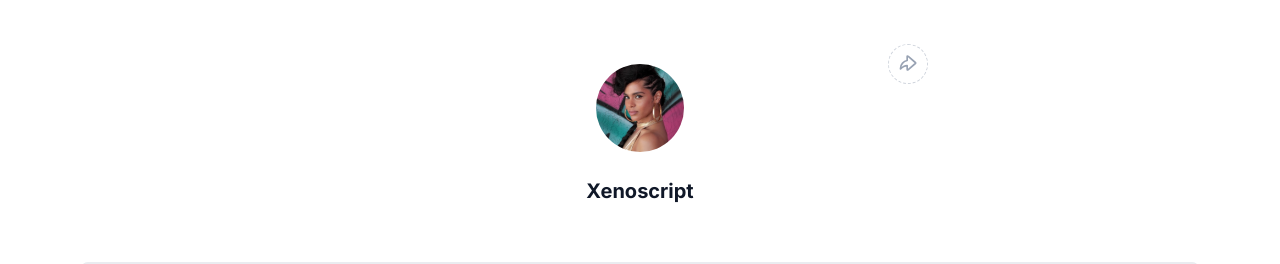
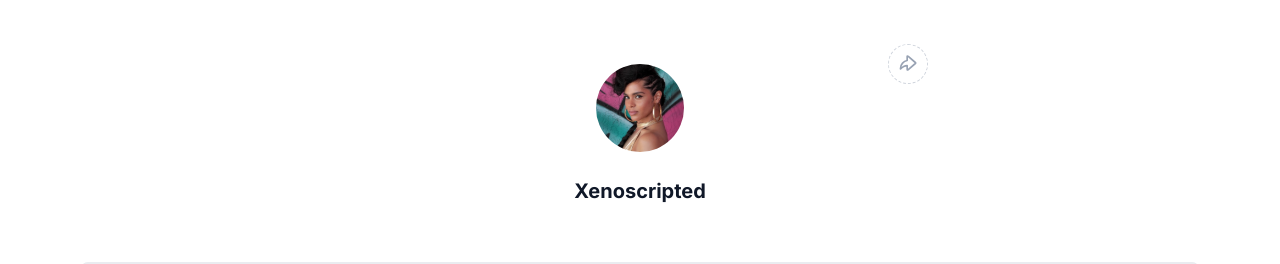
Before and after one commit to Xenokeyz/Hngi9-linktreeClone, a React (Create React App) app: page / in a window 1280 px wide. Shown: the top 264 px of the page. Built offline with nearby package versions, Linux system fonts and the light colour scheme.

Commit message:
linktree clone task

```diff
--- a/package.json
+++ b/package.json
@@ -1,17 +1,21 @@
 {
-  "name": "linktree",
+  "name": "linktree-clone",
   "version": "0.1.0",
+  "homepage": "https://xenokeyz.github.io/linktree",
   "private": true,
   "dependencies": {
     "@testing-library/jest-dom": "^5.16.5",
     "@testing-library/react": "^13.4.0",
     "@testing-library/user-event": "^13.5.0",
+    "ghpages": "^0.0.10",
     "react": "^18.2.0",
     "react-dom": "^18.2.0",
     "react-scripts": "5.0.1",
     "web-vitals": "^2.1.4"
   },
   "scripts": {
+    "predeploy": "react-scripts build",
+    "deploy": "gh-pages -d build",
     "start": "react-scripts start",
     "build": "react-scripts build",
     "test": "react-scripts test",
--- a/src/App.js
+++ b/src/App.js
@@ -23,10 +23,10 @@ function App() {
       <div className="profile-section">
         <img src={profile} id="profile__img" alt="user avatar" />
         <h1 id="twitter" className="twitter">
-          Xenoscript
+          Xenoscripted
         </h1>
         <h2 id="slack" hidden>
-          Xenoscript
+          Xenoscripted
         </h2>
 
         <button className="share-button share-button__mobile">
```
Also changed, not shown: 1 other file (tests, documents, lock files or other folders).
